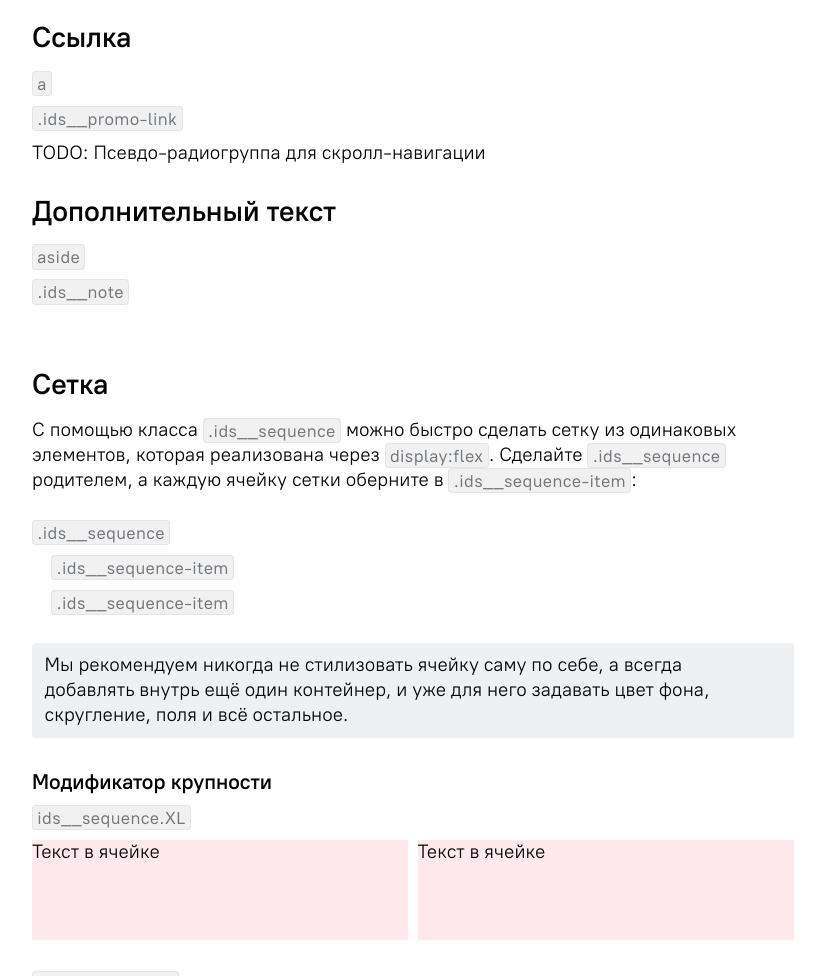
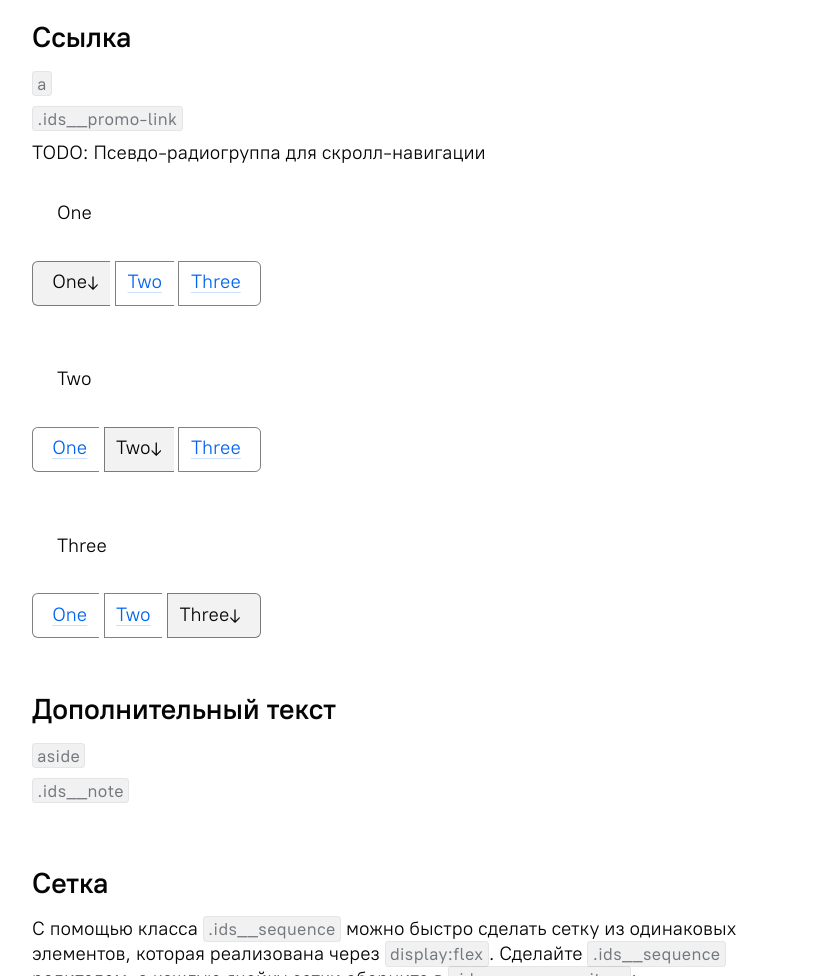
Before and after one commit to intuition-tech/ids, a plain HTML site: page index.html in a window 1280 px wide. Shown: the part 9460-10436 px from the top of the page, without its empty margins (160-985 px from the left). Drawn offline with Linux system fonts and the light colour scheme.

Commit message:
add crude version of .ids__promo-link

```diff
--- a/css/ids.css
+++ b/css/ids.css
@@ -17,6 +17,44 @@
       transition:
         color 0s ease,
         text-decoration 0s ease;
+    }
+  }
+
+  .ids__promo-link {
+    margin: 0.5em 0 1em;
+
+    & a {
+      display: inline-block;
+      padding: 0.45em 0.6em 0.5em;
+      border: 1px solid rgba(var(--ids__text-RGB), 0.5);
+      border-right: 0;
+
+      &:hover {
+        background-color:rgba(var(--ids__hover-RGB), 0.1)
+      }
+
+      &:first-child {
+        border-radius: 0.3em 0 0 0.3em;
+        padding-left: 1em;
+      }
+
+      &:last-child {
+        border-radius: 0 0.3em 0.3em 0;
+        padding-right: 1em;
+        border-right: 1px solid rgba(var(--ids__text-RGB), 0.5)
+      }
+
+      &.active {
+        color: RGB(var(--ids__text-RGB));
+        background-color: rgba(var(--ids__text-RGB), 0.05);
+        -webkit-text-decoration: none;
+        text-decoration: none;
+        cursor: default;
+      }
+
+      &.active::after {
+        content: "↓";
+      }
     }
   }
 
--- a/index.html
+++ b/index.html
@@ -514,6 +514,33 @@
             <p><code>a</code></p>
             <p><code>.ids__promo-link</code></p>
             <p>TODO: Псевдо-радиогруппа для скролл-навигации</p>
+            <section id="one">
+              <header>One</header>
+              <div class="ids__promo-link">
+                <a class="active" href="#one">One</a>
+                <a href="#two">Two</a>
+                <a href="#three">Three</a>
+              </div>
+              <div class="ids__space"></div>
+            <section id="two">
+              <header>Two</header>
+              <div class="ids__promo-link">
+                <a href="#one">One</a>
+                <a class="active" href="#two">Two</a>
+                <a href="#three">Three</a>
+              </div>
+              <div class="ids__space"></div>
+            </section>
+            <section id="three">
+              <header>Three</header>
+              <div class="ids__promo-link">
+                <a href="#one">One</a>
+                <a href="#two">Two</a>
+                <a class="active" href="#three">Three</a>
+              </div>
+              <div class="ids__space"></div>
+            </section>
+            </section>
           </div>
         </div>
 
```
